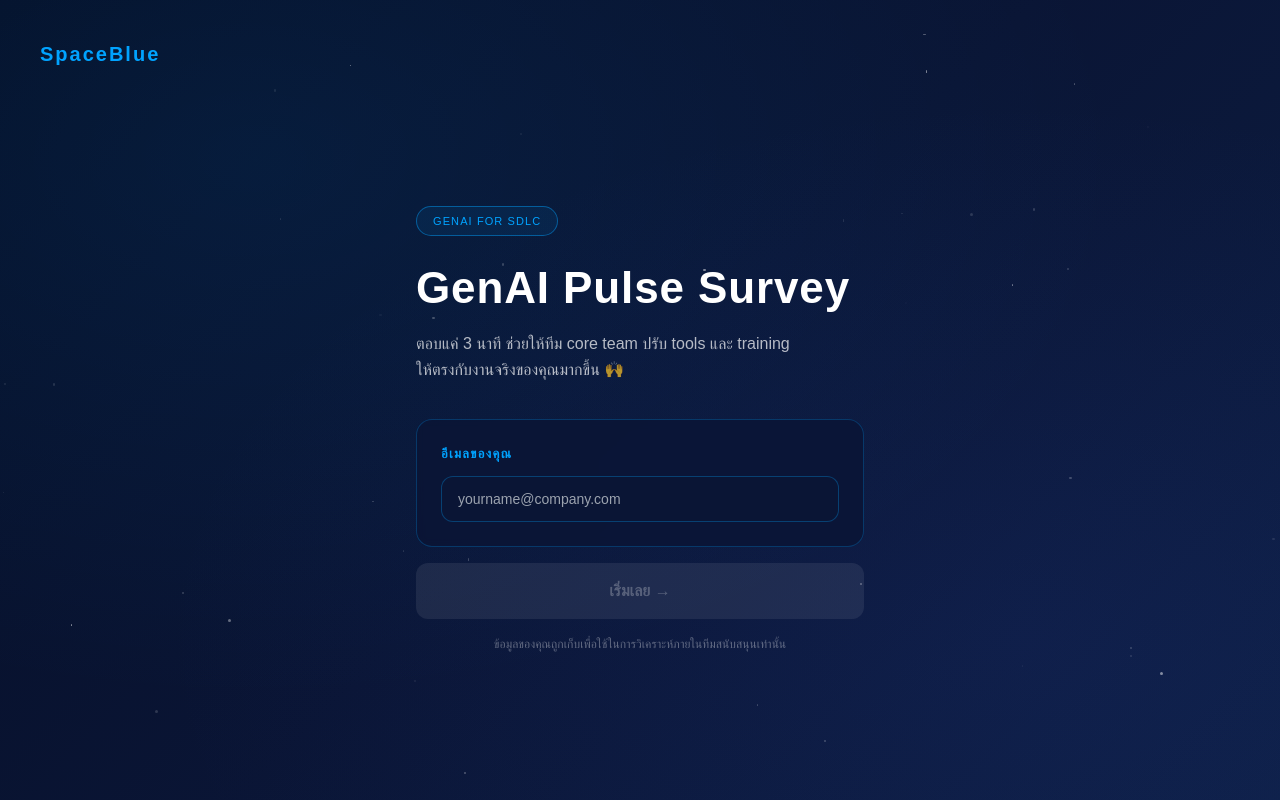
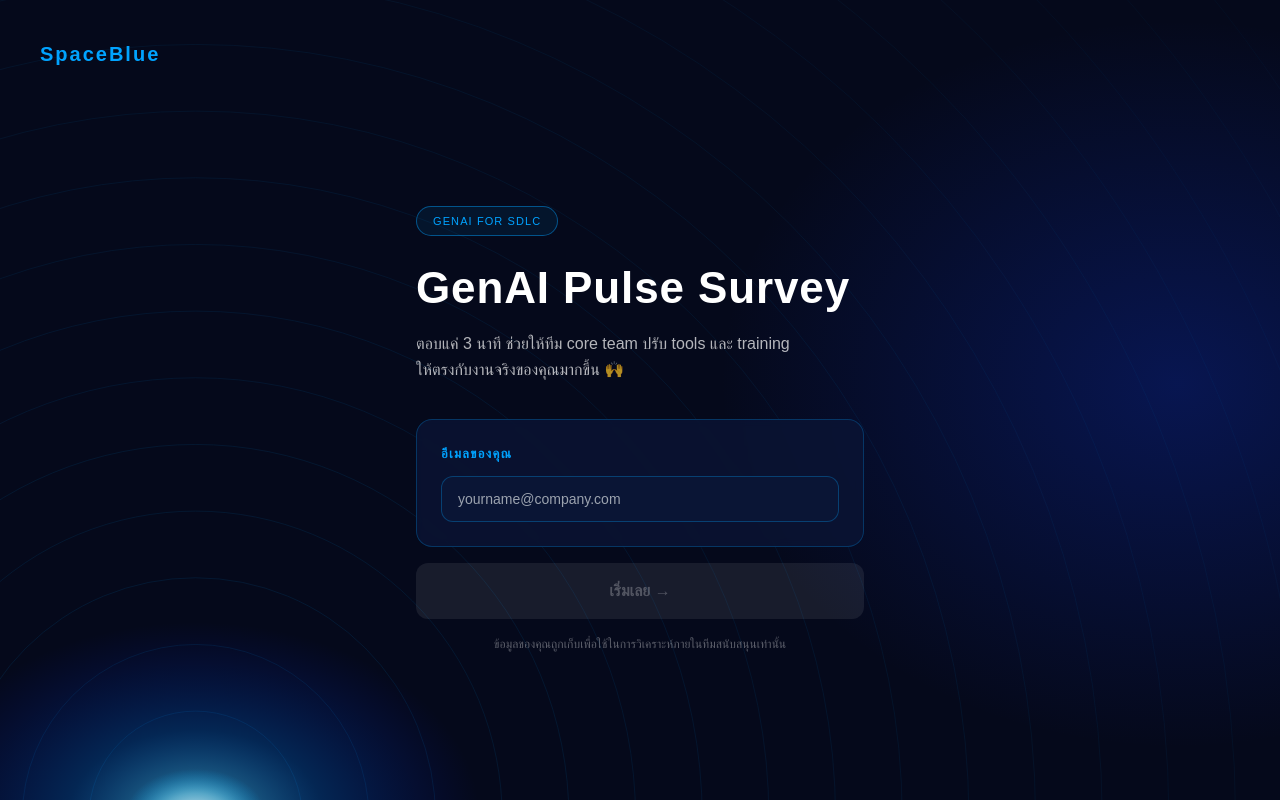
Before and after one commit to rawissara-review/genai-pulse-nextjs, a Next.js app: page / in a window 1280 px wide. Built offline with nearby package versions, Linux system fonts and the light colour scheme.

Commit message:
Update Background.tsx

```diff
--- a/components/Background.tsx
+++ b/components/Background.tsx
@@ -1,25 +1,74 @@
 'use client';
+
+const ARC_COUNT = 22;
+const FOCAL_X = 220;
+const FOCAL_Y = 920;
+const ARC_STEP = 75;
+const ARC_START = 120;
+
 export default function Background() {
   return (
-    <div className="fixed inset-0 z-0 overflow-hidden pointer-events-none">
-      <div className="absolute inset-0" style={{ background: 'linear-gradient(135deg, #050e26 0%, #0a1535 50%, #0d1f45 100%)' }} />
-      <div className="absolute inset-0" style={{ background: 'radial-gradient(ellipse at 20% 20%, rgba(0,163,255,0.08) 0%, transparent 60%), radial-gradient(ellipse at 80% 80%, rgba(59,79,216,0.08) 0%, transparent 60%)' }} />
-      {[...Array(40)].map((_, i) => (
-        <div
-          key={i}
-          className="absolute rounded-full"
-          style={{
-            width: Math.random() * 2 + 1 + 'px',
-            height: Math.random() * 2 + 1 + 'px',
-            left: Math.random() * 100 + '%',
-            top: Math.random() * 100 + '%',
-            background: 'rgba(255,255,255,' + (Math.random() * 0.5 + 0.1) + ')',
-            animation: `twinkle ${Math.random() * 4 + 2}s ease-in-out infinite`,
-            animationDelay: Math.random() * 4 + 's',
-          }}
-        />
-      ))}
-      <style>{`@keyframes twinkle { 0%,100%{opacity:1} 50%{opacity:0.2} }`}</style>
+    <div className="fixed inset-0 z-0 pointer-events-none overflow-hidden">
+      {/* Base navy */}
+      <div className="absolute inset-0" style={{ background: '#05091b' }} />
+
+      {/* Right-side blue ambient */}
+      <div
+        className="absolute inset-0"
+        style={{
+          background:
+            'radial-gradient(ellipse 55% 70% at 92% 48%, rgba(15,55,220,0.28) 0%, transparent 65%)',
+        }}
+      />
+
+      {/* Arc lines + focal glow */}
+      <svg
+        className="absolute inset-0 w-full h-full"
+        viewBox="0 0 1440 900"
+        preserveAspectRatio="xMidYMid slice"
+        aria-hidden
+      >
+        <defs>
+          <radialGradient id="focalGrad" cx="50%" cy="50%" r="50%">
+            <stop offset="0%"  stopColor="#b8f0ff" stopOpacity="1" />
+            <stop offset="15%" stopColor="#40c8ff" stopOpacity="0.9" />
+            <stop offset="45%" stopColor="#0080ff" stopOpacity="0.45" />
+            <stop offset="100%" stopColor="#001aff" stopOpacity="0" />
+          </radialGradient>
+          <radialGradient id="focalCore" cx="50%" cy="50%" r="50%">
+            <stop offset="0%"  stopColor="#ffffff" stopOpacity="1" />
+            <stop offset="50%" stopColor="#80dfff" stopOpacity="0.6" />
+            <stop offset="100%" stopColor="#00aaff" stopOpacity="0" />
+          </radialGradient>
+        </defs>
+
+        {/* Concentric arc rings */}
+        {Array.from({ length: ARC_COUNT }, (_, i) => {
+          const r = ARC_START + i * ARC_STEP;
+          const alpha = Math.max(0.025, 0.16 - i * 0.006);
+          return (
+            <circle
+              key={i}
+              cx={FOCAL_X}
+              cy={FOCAL_Y}
+              r={r}
+              fill="none"
+              stroke={`rgba(0,160,255,${alpha.toFixed(3)})`}
+              strokeWidth="0.75"
+            />
+          );
+        })}
+
+        {/* Wide outer glow */}
+        <ellipse cx={FOCAL_X} cy={FOCAL_Y} rx="320" ry="220" fill="url(#focalGrad)" opacity="0.55" />
+
+        {/* Tight core glow */}
+        <ellipse cx={FOCAL_X} cy={FOCAL_Y} rx="80" ry="55" fill="url(#focalCore)" opacity="0.85" />
+
+        {/* Bright point */}
+        <circle cx={FOCAL_X} cy={FOCAL_Y} r="7" fill="rgba(200,245,255,0.95)" />
+        <circle cx={FOCAL_X} cy={FOCAL_Y} r="2.5" fill="white" />
+      </svg>
     </div>
   );
 }
```
